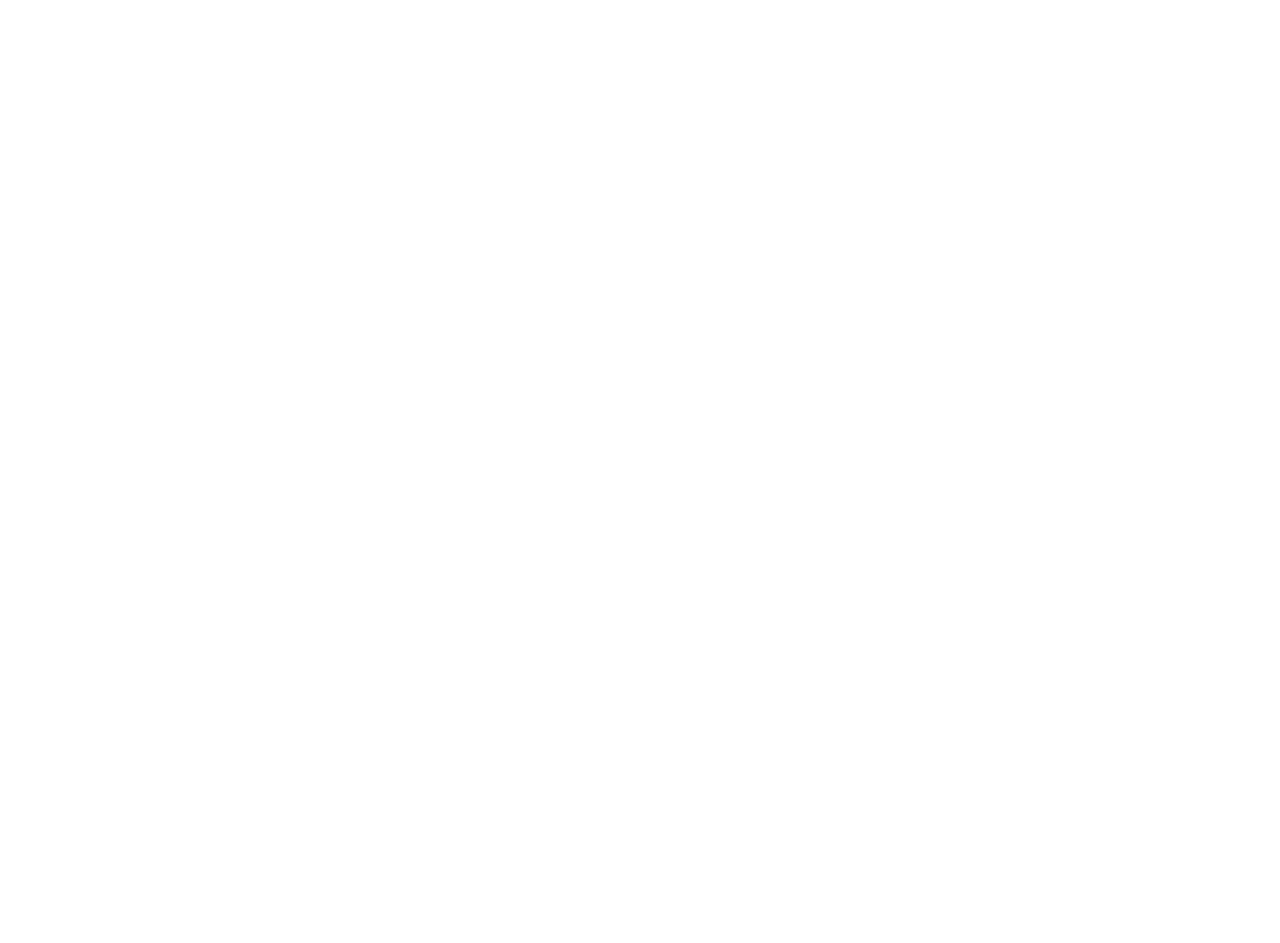
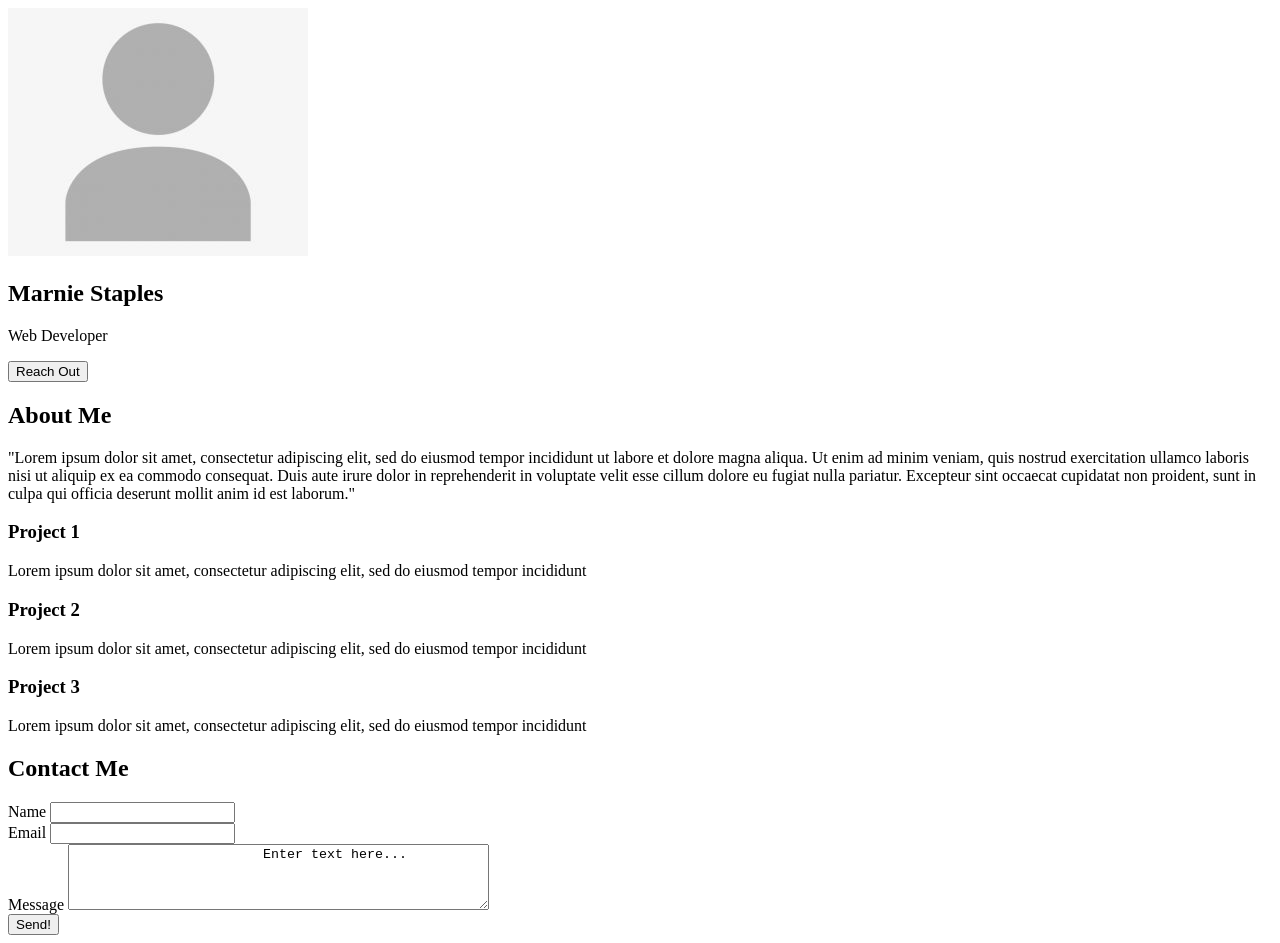
Before and after one commit to marniejs/portfolio-website, a plain HTML site: page index.html in a window 1280 px wide. Before the commit the page ends 800 px from the top, so only its background shows below. Drawn offline with Linux system fonts and the light colour scheme.

Commit message:
create basic html structure

```diff
--- a/index.html
+++ b/index.html
@@ -11,5 +11,59 @@
 </head>
 
 <body>
+    <section id="hero">
+        <img src="images/placeholder.jpg">
+        <aside>
+            <h2>Marnie Staples</h2>
+            <p>Web Developer</p>
+            <button>Reach Out</button>
+        </aside>
+    </section>
+
+    <section id="about">
+        <h2>About Me</h2>
+        <p>"Lorem ipsum dolor sit amet, consectetur adipiscing elit, sed do eiusmod tempor incididunt ut labore et dolore magna aliqua. Ut enim ad minim veniam, quis nostrud exercitation ullamco laboris nisi ut aliquip ex ea commodo consequat. Duis aute irure dolor in reprehenderit in voluptate velit esse cillum dolore eu fugiat nulla pariatur. Excepteur sint occaecat cupidatat non proident, sunt in culpa qui officia deserunt mollit anim id est laborum."</p>
+    </section>
+
+    <section id="projects">
+        <article>
+            <h3>Project 1</h3>
+            <p>Lorem ipsum dolor sit amet, consectetur adipiscing elit, sed do eiusmod tempor incididunt</p>
+        </article>
+        <article>
+            <h3>Project 2</h3>
+            <p>Lorem ipsum dolor sit amet, consectetur adipiscing elit, sed do eiusmod tempor incididunt</p>
+        </article>
+        <article>
+            <h3>Project 3</h3>
+            <p>Lorem ipsum dolor sit amet, consectetur adipiscing elit, sed do eiusmod tempor incididunt</p>
+        </article>
+    </section>
+
+    <section id="contact">
+        <h2>Contact Me</h2>
+        <form>
+            <form action="" method="" class="contact-form">
+                <div class="contact-form">
+                  <label for="name">Name</label>
+                  <input type="text" name="name" id="name" required />
+                </div>
+                <div class="contact-form">
+                  <label for="email">Email</label>
+                  <input type="email" name="email" id="email" required />
+                </div>
+                <div class="contact-form">
+                    <label for="message">Message</label>
+                    <textarea id="message" name="message" rows="4" cols="50">
+                        Enter text here...
+                    </textarea>
+                  </div>
+                <div class="form-example">
+                  <input type="submit" value="Send!" />
+                </div>
+              </form>
+        </form>
+    </section>
 </body>
+
 </html>
```
Also changed, not shown: images/placeholder.jpg (added).
